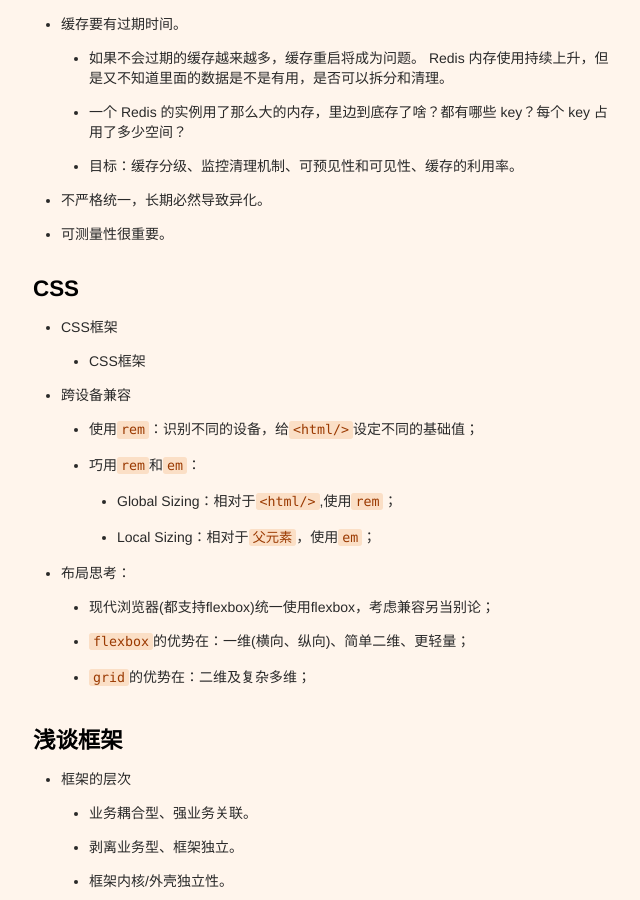
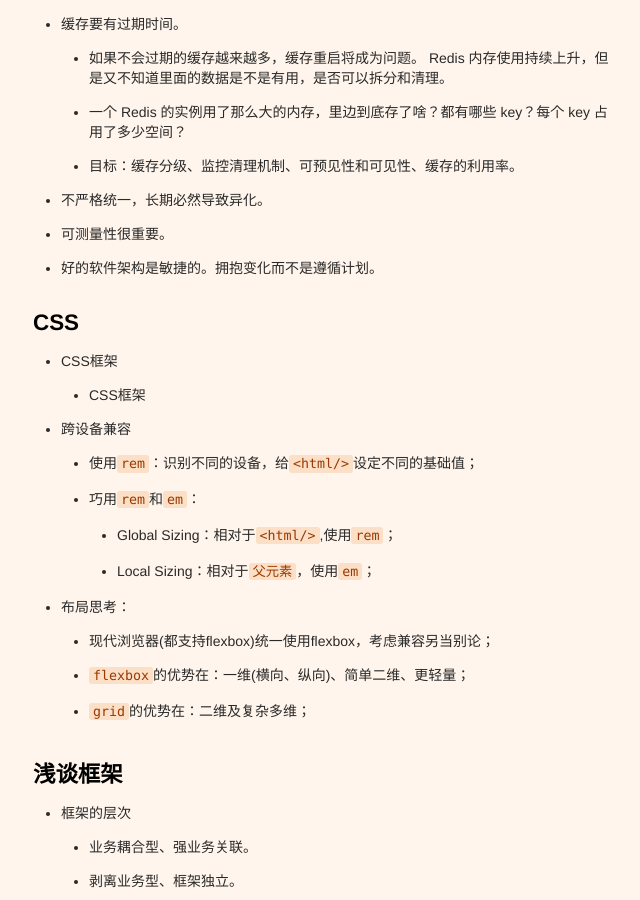
Before and after one commit to xianyuxmu/xianyuxmu.github.io, a Jekyll site: the page built from _posts/2018-02-02-zen-of-tech.md, in a window 1280 px wide and 900 px high, scrolled down 456 px. Shown: the whole window, without its empty margins (313-953 px from the left). Built offline with Jekyll 4.4.1, drawn with Linux system fonts in a browser that asks for light colours; comment, search, counter and statistics services are not loaded.

Commit message:
好的软件架构是敏捷的。拥抱变化而不是遵循计划。

```diff
--- a/_posts/2018-02-02-zen-of-tech.md
+++ b/_posts/2018-02-02-zen-of-tech.md
@@ -23,6 +23,7 @@ tags:
 	- 目标：缓存分级、监控清理机制、可预见性和可见性、缓存的利用率。
 - 不严格统一，长期必然导致异化。
 - 可测量性很重要。
+- 好的软件架构是敏捷的。拥抱变化而不是遵循计划。
 
 
 
```
